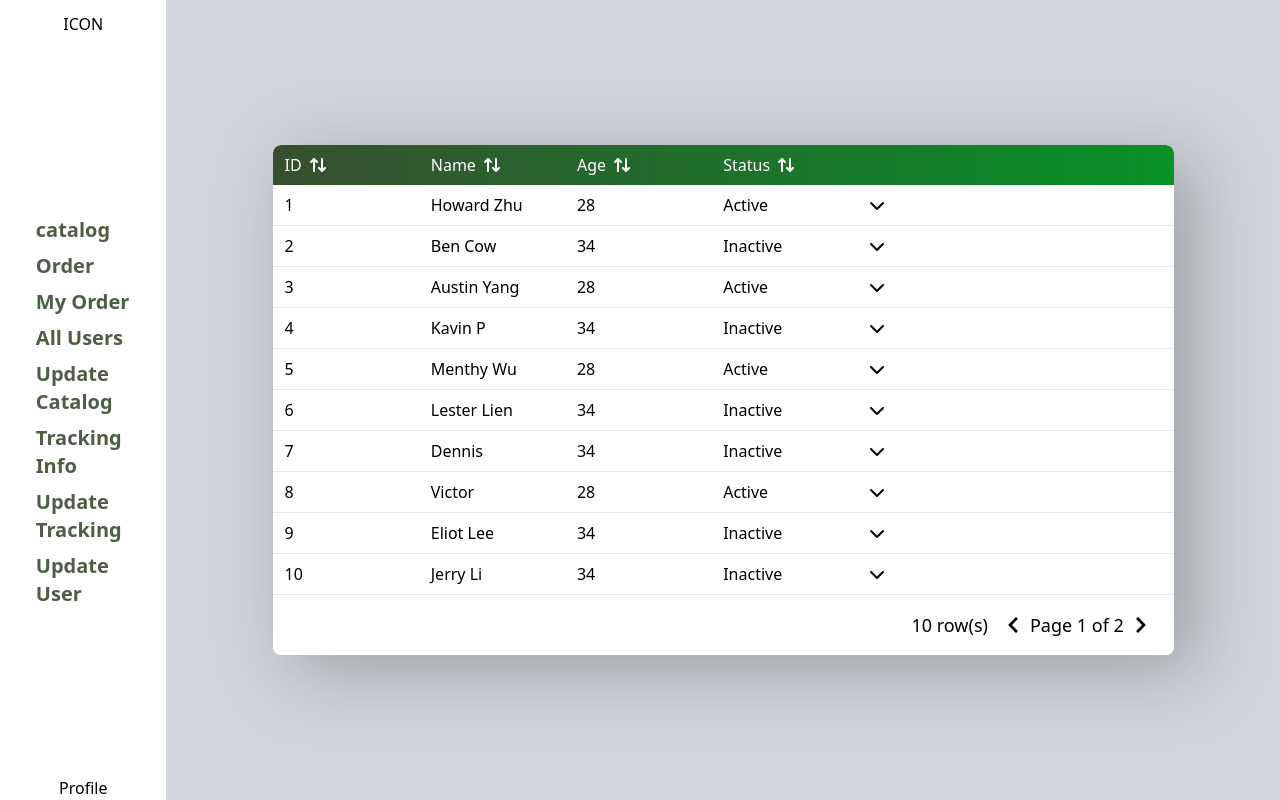
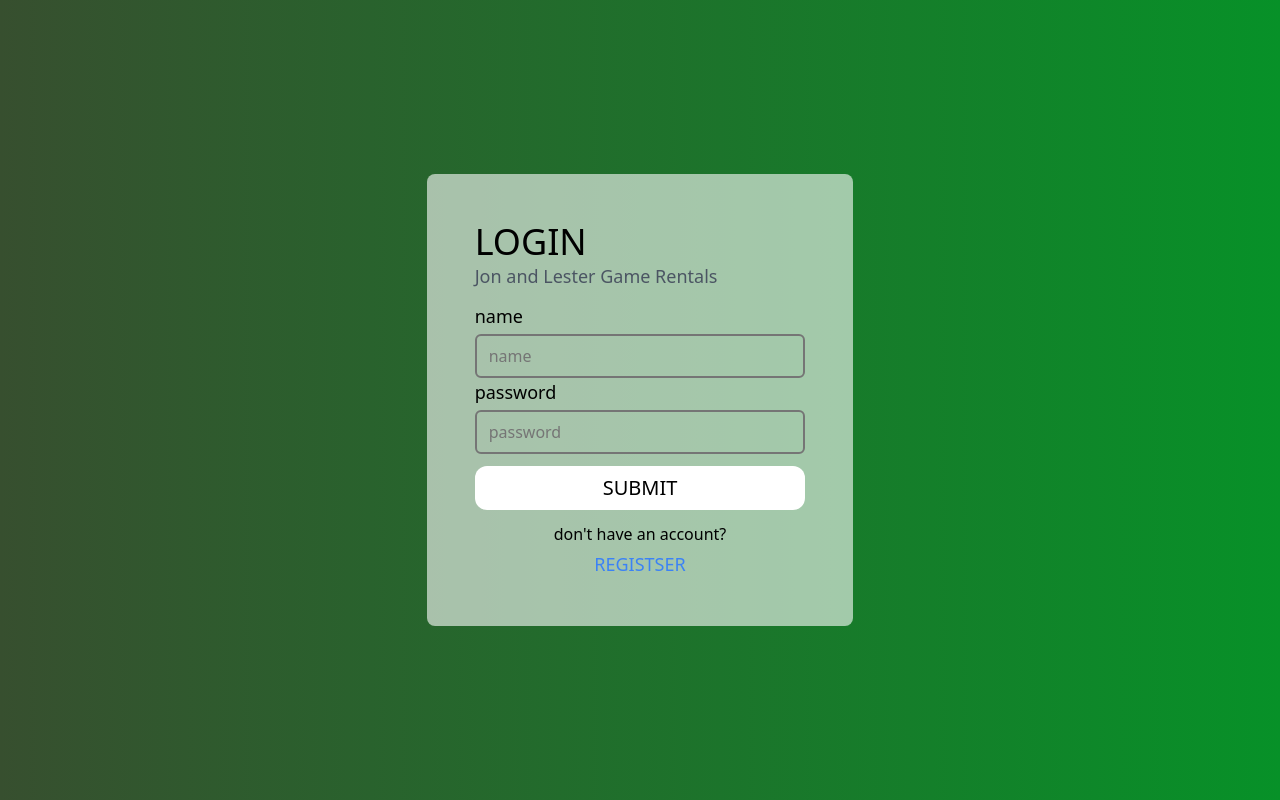
Before and after one commit to stormyy00/cs166-frontend, a Next.js app: page / in a window 1280 px wide. Built offline with nearby package versions, Linux system fonts and the light colour scheme.

Commit message:
deployment ready

```diff
--- a/src/app/page.js
+++ b/src/app/page.js
@@ -1,5 +1,6 @@
 'use client'
 import { useState } from "react";
+import Login from "@/components/Login";
 import { useReactTable, getCoreRowModel, getPaginationRowModel } from '@tanstack/react-table';
 import { data, columns } from '../data/mock';
 import Image from "next/image";
@@ -20,26 +21,27 @@ export default function Home() {
   });
 
   return (
-    <div className="flex items-center justify-center w-full h-full ">
-      <title className="text-tm-blue">MOCK</title>
-      <Navigation />
-        <div className="w-full flex justify-center items-center h-screen py-12 lg:py-0 z-0 px-4">
-          <div className="w-10/12">
-          <Table
-            getHeaderGroups={table.getHeaderGroups}
-            getRowModel={table.getRowModel}
-            getState={table.getState}
-            previousPage={table.previousPage}
-            getCanPreviousPage={table.getCanPreviousPage}
-            nextPage={table.nextPage}
-            getCanNextPage={table.getCanNextPage}
-            getPageCount={table.getPageCount}
-            Dropdown={() => <div>Dropdown Component</div>}
-            empty={empty}
-            loading={loading}
-          />
-        </div>
-      </div>
-    </div>
+    <div className='h-screen'><Login/></div>
+    // <div className="flex items-center justify-center w-full h-full ">
+    //   <title className="text-tm-blue">MOCK</title>
+    //   <Navigation />
+    //     <div className="w-full flex justify-center items-center h-screen py-12 lg:py-0 z-0 px-4">
+    //       <div className="w-10/12">
+    //       <Table
+    //         getHeaderGroups={table.getHeaderGroups}
+    //         getRowModel={table.getRowModel}
+    //         getState={table.getState}
+    //         previousPage={table.previousPage}
+    //         getCanPreviousPage={table.getCanPreviousPage}
+    //         nextPage={table.nextPage}
+    //         getCanNextPage={table.getCanNextPage}
+    //         getPageCount={table.getPageCount}
+    //         Dropdown={() => <div>Dropdown Component</div>}
+    //         empty={empty}
+    //         loading={loading}
+    //       />
+    //     </div>
+    //   </div>
+    // </div>
   );
 };
--- a/src/app/register/page.js
+++ b/src/app/register/page.js
@@ -1,112 +1,115 @@
-"use client";
-import { useContext } from "react";
-import { useRouter } from "next/navigation";
-import Link from "next/link";
-import Input from "@/components/Input";
-import Button from "@/components/Button";
-import Context from "@/components/Context";
+// "use client";
+// import { useContext } from "react";
+// import { useRouter } from "next/navigation";
+// import Link from "next/link";
+// import Input from "@/components/Input";
+// import Button from "@/components/Button";
+// import Context from "@/components/Context";
+
+import Register from "@/components/Register";
 
 const page = () => {
-    const {user, setUser} = useContext(Context);
+  //   const {user, setUser} = useContext(Context);
 
-    const route = useRouter();
+  //   const route = useRouter();
 
-    const register = (e) => {
-      e.preventDefault();
-      console.log(user.name);
-      console.log(user.password);
-      console.log(user.favgames);
-      console.log(user.num);
-      if (!user.name && !user.password && !user.favgames && !user.num) {
-          alert("Please fill out all fields");
-          return;
-      }
-      if (!user.num.match(/^\+?\d{10,15}$/)) {
-          alert("Please enter a valid phone number");
-          return;
-      }
+  //   const register = (e) => {
+  //     e.preventDefault();
+  //     console.log(user.name);
+  //     console.log(user.password);
+  //     console.log(user.favgames);
+  //     console.log(user.num);
+  //     if (!user.name && !user.password && !user.favgames && !user.num) {
+  //         alert("Please fill out all fields");
+  //         return;
+  //     }
+  //     if (!user.num.match(/^\+?\d{10,15}$/)) {
+  //         alert("Please enter a valid phone number");
+  //         return;
+  //     }
 
-      fetch('api/register', {
-          method: 'POST',
-          body: JSON.stringify(user),
-          headers: {
-              'Content-Type': 'application/json'
-          }
-      })
-      .then((response) => response.json())
-      .then((res) => {
-          setUser({ ...user, role: "customer" });
-          route.push("/");
-      })
-      .catch((err) => {
-          alert("Error: " + err.message);
-      });
-  };
+  //     fetch('api/register', {
+  //         method: 'POST',
+  //         body: JSON.stringify(user),
+  //         headers: {
+  //             'Content-Type': 'application/json'
+  //         }
+  //     })
+  //     .then((response) => response.json())
+  //     .then((res) => {
+  //         setUser({ ...user, role: "customer" });
+  //         route.push("/");
+  //     })
+  //     .catch((err) => {
+  //         alert("Error: " + err.message);
+  //     });
+  // };
   return (
-    <div className="flex w-full h-screen bg-gradient-to-r from-tm-purple to-tm-blue items-center justify-around">
-    {/* <div className="w-fit flex flex-col items-center justify-center text-white">
-      <Image src={logo} alt="logo" width={100} height={100} />
-      <div>Elevating Shopping to Prime Satisfaction!</div>
-    </div> */}
-    <div className="rounded-lg p-12 w-1/3 bg-white/60 flex flex-col justify-center items-start h-fit gap-3">
-      <div>
-        <div className="text-4xl font-light">REGISTER</div>
-        <div className="text-lg text-gray-600">Jon and Lester Game Rentals</div>
-      </div>
-      <form className="w-full">
-      <Input
-            name="name"
-            type="text"
-            title="name"
-            placeholder="name"
-            value={user.name}
-            user={user}
-            setUser={setUser}
-            maxLength={100}
-          />
-          <Input
-            name="password"
-            type="text"
-            title="password"
-            placeholder="password"
-            value={user.password}
-            user={user}
-            setUser={setUser}
-            maxLength={100}
-          />
-          <Input
-          name="favGame"
-          type="text"
-          title="Favorite Game"
-          placeholder="Favorite Game"
-          value={user.favgames}
-          user={user}
-          setUser={setUser}
-          maxLength={100}
+    <div><Register/></div>
+  //   <div className="flex w-full h-screen bg-gradient-to-r from-tm-purple to-tm-blue items-center justify-around">
+  //   {/* <div className="w-fit flex flex-col items-center justify-center text-white">
+  //     <Image src={logo} alt="logo" width={100} height={100} />
+  //     <div>Elevating Shopping to Prime Satisfaction!</div>
+  //   </div> */}
+  //   <div className="rounded-lg p-12 w-1/3 bg-white/60 flex flex-col justify-center items-start h-fit gap-3">
+  //     <div>
+  //       <div className="text-4xl font-light">REGISTER</div>
+  //       <div className="text-lg text-gray-600">Jon and Lester Game Rentals</div>
+  //     </div>
+  //     <form className="w-full">
+  //     <Input
+  //           name="name"
+  //           type="text"
+  //           title="name"
+  //           placeholder="name"
+  //           value={user.name}
+  //           user={user}
+  //           setUser={setUser}
+  //           maxLength={100}
+  //         />
+  //         <Input
+  //           name="password"
+  //           type="text"
+  //           title="password"
+  //           placeholder="password"
+  //           value={user.password}
+  //           user={user}
+  //           setUser={setUser}
+  //           maxLength={100}
+  //         />
+  //         <Input
+  //         name="favGame"
+  //         type="text"
+  //         title="Favorite Game"
+  //         placeholder="Favorite Game"
+  //         value={user.favgames}
+  //         user={user}
+  //         setUser={setUser}
+  //         maxLength={100}
 
-        />
-          <Input
-         name="num"
-         type="text"
-         title="Phone Number"
-         placeholder="Phone Number"
-         value={user.num}
-         user={user}
-         setUser={setUser}
-         maxLength={15}
+  //       />
+  //         <Input
+  //        name="num"
+  //        type="text"
+  //        title="Phone Number"
+  //        placeholder="Phone Number"
+  //        value={user.num}
+  //        user={user}
+  //        setUser={setUser}
+  //        maxLength={15}
 
-        //  regex={/^\+?\d{10,15}$/}
-        />
-        <Button onClick={register} text="SUBMIT" color="white" />
-      </form>
-      <p className="w-full text-center">
-        already have an account?
-      </p>
-      <Link href="/login" className="text-blue-500 w-full text-center text-lg -mt-2">
-        LOGIN
-      </Link>
-    </div>
-  </div>
+  //       //  regex={/^\+?\d{10,15}$/}
+  //       />
+  //       <Button onClick={register} text="SUBMIT" color="white" />
+  //     </form>
+  //     <p className="w-full text-center">
+  //       already have an account?
+  //     </p>
+  //     <Link href="/login" className="text-blue-500 w-full text-center text-lg -mt-2">
+  //       LOGIN
+  //     </Link>
+  //   </div>
+  // </div>
   )
 }
 
--- a/src/components/Login.jsx
+++ b/src/components/Login.jsx
@@ -44,7 +44,7 @@ const Login = () => {
 
         if (res.message) {
           setUser(res.message);
-          router.push("/");
+          router.push("/forms/order");
         } else {
           toast("❌ Invalid username or password");
         }
--- /dev/null
+++ b/src/components/Register.jsx
@@ -0,0 +1,112 @@
+"use client";
+import { useContext } from "react";
+import { useRouter } from "next/navigation";
+import Link from "next/link";
+import Input from "@/components/Input";
+import Button from "@/components/Button";
+import Context from "@/components/Context";
+
+const Register = () => {
+    const {user, setUser} = useContext(Context);
+
+    const route = useRouter();
+
+    const register = (e) => {
+      e.preventDefault();
+      console.log(user.name);
+      console.log(user.password);
+      console.log(user.favgames);
+      console.log(user.num);
+      if (!user.name && !user.password && !user.favgames && !user.num) {
+          alert("Please fill out all fields");
+          return;
+      }
+      if (!user.num.match(/^\+?\d{10,15}$/)) {
+          alert("Please enter a valid phone number");
+          return;
+      }
+
+      fetch('api/register', {
+          method: 'POST',
+          body: JSON.stringify(user),
+          headers: {
+              'Content-Type': 'application/json'
+          }
+      })
+      .then((response) => response.json())
+      .then((res) => {
+          setUser({ ...user, role: "customer" });
+          route.push("/");
+      })
+      .catch((err) => {
+          alert("Error: " + err.message);
+      });
+  };
+  return (
+    <div className="flex w-full h-screen bg-gradient-to-r from-tm-purple to-tm-blue items-center justify-around">
+    {/* <div className="w-fit flex flex-col items-center justify-center text-white">
+      <Image src={logo} alt="logo" width={100} height={100} />
+      <div>Elevating Shopping to Prime Satisfaction!</div>
+    </div> */}
+    <div className="rounded-lg p-12 w-1/3 bg-white/60 flex flex-col justify-center items-start h-fit gap-3">
+      <div>
+        <div className="text-4xl font-light">REGISTER</div>
+        <div className="text-lg text-gray-600">Jon and Lester Game Rentals</div>
+      </div>
+      <form className="w-full">
+      <Input
+            name="name"
+            type="text"
+            title="name"
+            placeholder="name"
+            value={user.name}
+            user={user}
+            setUser={setUser}
+            maxLength={100}
+          />
+          <Input
+            name="password"
+            type="text"
+            title="password"
+            placeholder="password"
+            value={user.password}
+            user={user}
+            setUser={setUser}
+            maxLength={100}
+          />
+          <Input
+          name="favGame"
+          type="text"
+          title="Favorite Game"
+          placeholder="Favorite Game"
+          value={user.favgames}
+          user={user}
+          setUser={setUser}
+          maxLength={100}
+
+        />
+          <Input
+         name="num"
+         type="text"
+         title="Phone Number"
+         placeholder="Phone Number"
+         value={user.num}
+         user={user}
+         setUser={setUser}
+         maxLength={15}
+
+        //  regex={/^\+?\d{10,15}$/}
+        />
+        <Button onClick={register} text="SUBMIT" color="white" />
+      </form>
+      <p className="w-full text-center">
+        already have an account?
+      </p>
+      <Link href="/" className="text-blue-500 w-full text-center text-lg -mt-2">
+        LOGIN
+      </Link>
+    </div>
+  </div>
+  )
+}
+export default Register
```
